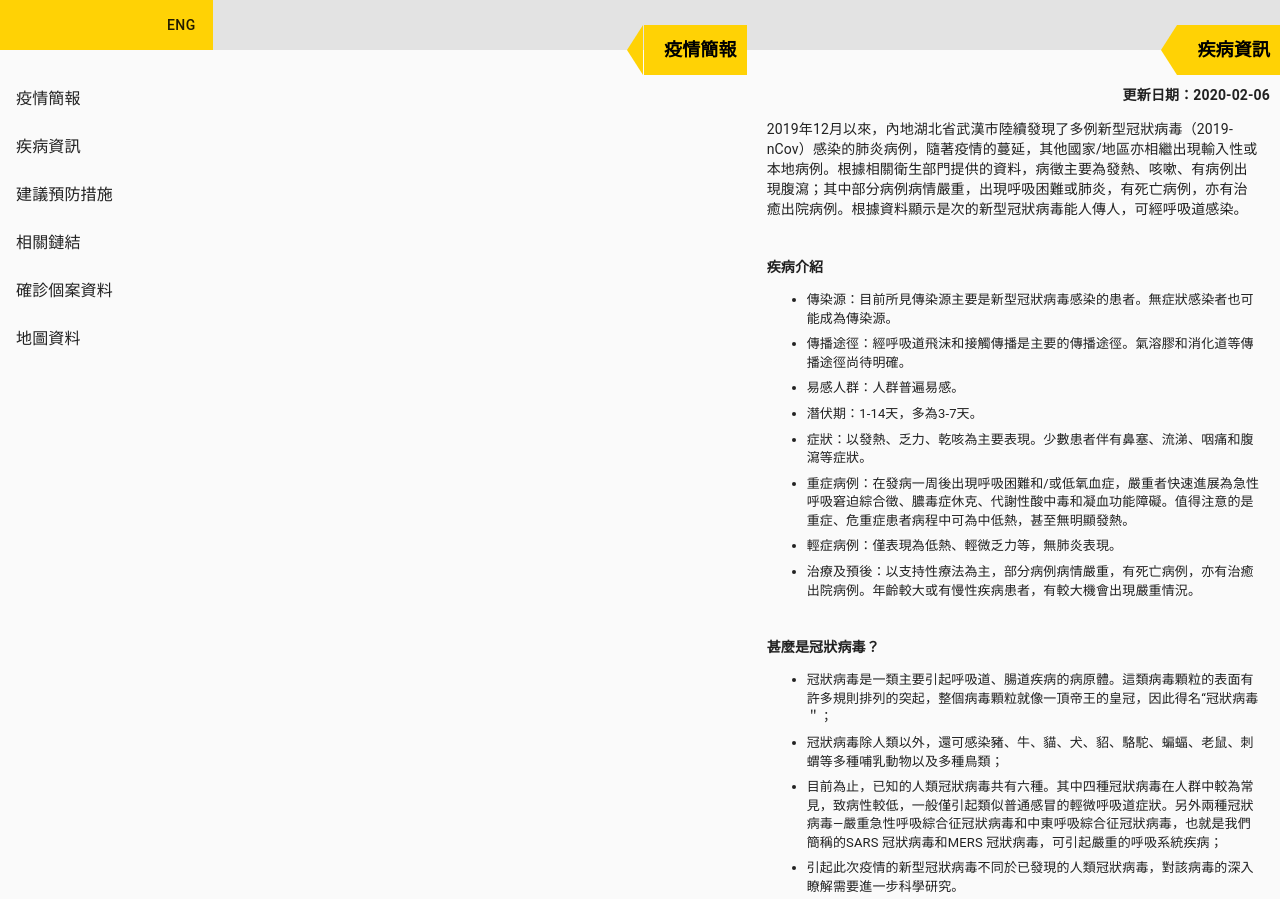
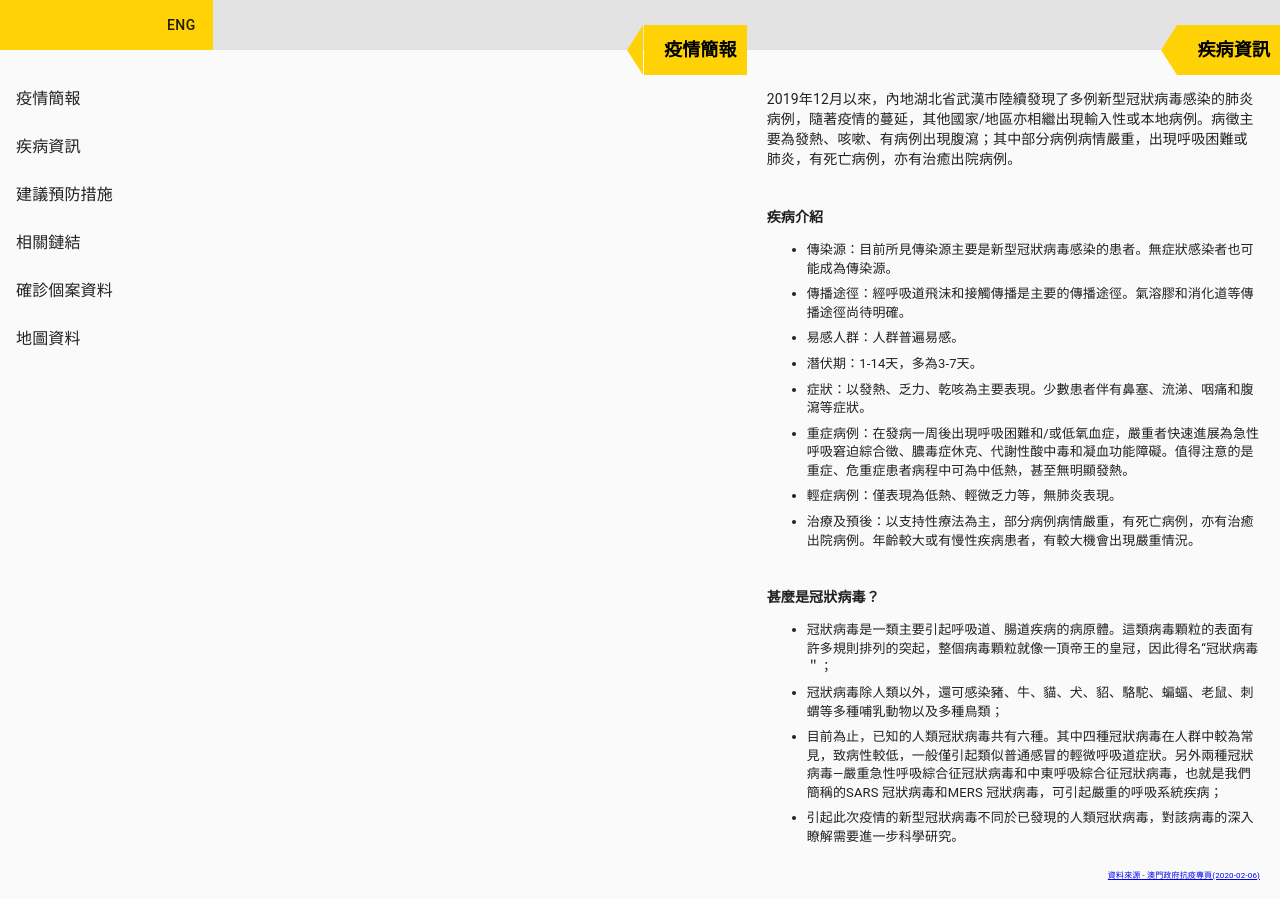
Before and after one commit to MingFaiYau/myhksariweb, a React (Create React App) app: page / in a window 1280 px wide. Shown: the top 899 px of the page. Built offline with nearby package versions, Linux system fonts and the light colour scheme; no server answers.

Commit message:
Updated Quoting reference presentation

```diff
--- a/src/article/brief.ts
+++ b/src/article/brief.ts
@@ -1,12 +1,11 @@
 const article_zh: IArticle = {
 	id: 'brief',
 	title: '疾病資訊',
-	subTitle: '更新日期：2020-02-06',
 	content: [
 		{
 			tag: 'p',
 			content: [
-				'2019年12月以來，內地湖北省武漢市陸續發現了多例新型冠狀病毒（2019-nCov）感染的肺炎病例，隨著疫情的蔓延，其他國家/地區亦相繼出現輸入性或本地病例。根據相關衛生部門提供的資料，病徵主要為發熱、咳嗽、有病例出現腹瀉；其中部分病例病情嚴重，出現呼吸困難或肺炎，有死亡病例，亦有治癒出院病例。根據資料顯示是次的新型冠狀病毒能人傳人，可經呼吸道感染。',
+				'2019年12月以來，內地湖北省武漢市陸續發現了多例新型冠狀病毒感染的肺炎病例，隨著疫情的蔓延，其他國家/地區亦相繼出現輸入性或本地病例。病徵主要為發熱、咳嗽、有病例出現腹瀉；其中部分病例病情嚴重，出現呼吸困難或肺炎，有死亡病例，亦有治癒出院病例。',
 			],
 			style: {
 				fontWeight: 'normal',
@@ -52,7 +51,7 @@ const article_zh: IArticle = {
 		{ tag: 'break', content: [''], style: { height: 10 } },
 		{
 			tag: 'a',
-			content: ['資料來源 - 澳門政府抗疫專頁'],
+			content: ['資料來源 - 澳門政府抗疫專頁(2020-02-06)'],
 			href: 'https://www.ssm.gov.mo/apps1/PreventWuhanInfection/ch.aspx#clg17045',
 			style: { display: 'flex', flexDirection: 'row-reverse', fontSize: 8 },
 		},
@@ -67,7 +66,7 @@ const article_en: IArticle = {
 		{
 			tag: 'p',
 			content: [
-				'Since December 2019, multiple pneumonia cases associated with novel coronavirus infection (2019-nCov) have been reported in Wuhan, Hubei Province of the mainland. As the situation evolves, imported and local cases have also been reported in other countries and regions. According to the information provided by relevant health authorities, signs of infection are mainly fever and cough, while some cases have experienced diarrhoea. Some cases in serious condition have presented with breathing difficulties and pneumonia; fatal cases have been reported, and there are also cases recovered and discharged from hospital. Information shows that the novel coronavirus can be spread between humans via respiratory droplets.',
+				'Since December 2019, multiple pneumonia cases associated with novel coronavirus infection (2019-nCov) have been reported in Wuhan, Hubei Province of the mainland. As the situation evolves, imported and local cases have also been reported in other countries and regions. Signs of infection are mainly fever and cough, while some cases have experienced diarrhoea. Some cases in serious condition have presented with breathing difficulties and pneumonia; fatal cases have been reported, and there are also cases recovered and discharged from hospital.',
 			],
 			style: {
 				fontWeight: 'normal',
@@ -119,7 +118,7 @@ const article_en: IArticle = {
 		{ tag: 'break', content: [''], style: { height: 10 } },
 		{
 			tag: 'a',
-			content: ['data source - Macau Special Webpage Aginst Epidemics'],
+			content: ['data source - Macau Special Webpage Aginst Epidemics (2020-02-06)'],
 			href: 'https://www.ssm.gov.mo/apps1/PreventWuhanInfection/en.aspx#clg17045',
 			style: { display: 'flex', flexDirection: 'row-reverse', fontSize: 8 },
 		},
```
